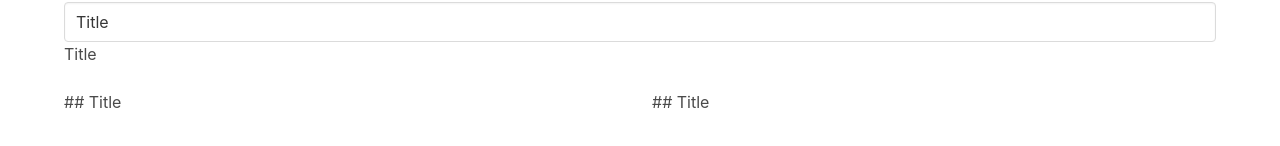
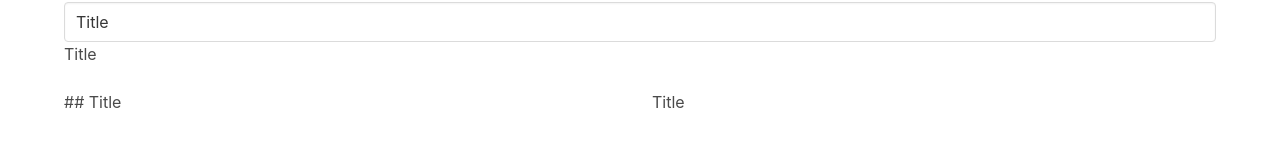
Before and after one commit to loiaconof/vueCourse, a Vue app: page /post/new in a window 1280 px wide. Shown: the part 154-300 px from the top of the page. Built offline with nearby package versions, Linux system fonts and the light colour scheme.

Commit message:
29. Reactive Markdown with watchEffect

```diff
--- a/package.json
+++ b/package.json
@@ -12,9 +12,11 @@
     "@types/cors": "2.8",
     "@types/express": "4.17",
     "@types/luxon": "^2.3.1",
+    "@types/marked": "^4.0.3",
     "cors": "2.8",
     "express": "4.17",
     "luxon": "^2.3.1",
+    "marked": "^4.0.3",
     "pinia": "^2.0.28",
     "ts-node": "^10.9.1",
     "vue": "^3.2.45",
--- a/src/components/PostWriter.vue
+++ b/src/components/PostWriter.vue
@@ -15,22 +15,39 @@
         </div>
 
         <div class="column">
-            {{ content }}
+            <div v-html="html"/>
         </div>
     </div>
 </template>
 
 <script lang="ts" setup>
-import { ref, onMounted } from 'vue';
+import { ref, onMounted, watch, watchEffect } from 'vue';
 import { TimeLinePost } from '../posts';
+import { marked } from 'marked'
 
 const props = defineProps<{
     post: TimeLinePost
 }>()
 
+const html = ref('')
 const title = ref(props.post.title)
 const content = ref(props.post.markdown)
 const contentEditable = ref<HTMLDivElement>()
+
+/* alternative to watch
+watchEffect(() => {
+    marked.parse(content.value, (err, parseResult) => {
+        html.value = parseResult
+    })
+})*/
+
+watch(content, (newContent) => {
+    marked.parse(newContent, (err, parseResult) => {
+        html.value = parseResult
+    })
+}, {
+    immediate: true
+})
 
 onMounted(() => {
     if(!contentEditable.value) {
```
Also changed, not shown: 2 other files (tests, documents, lock files or other folders).
